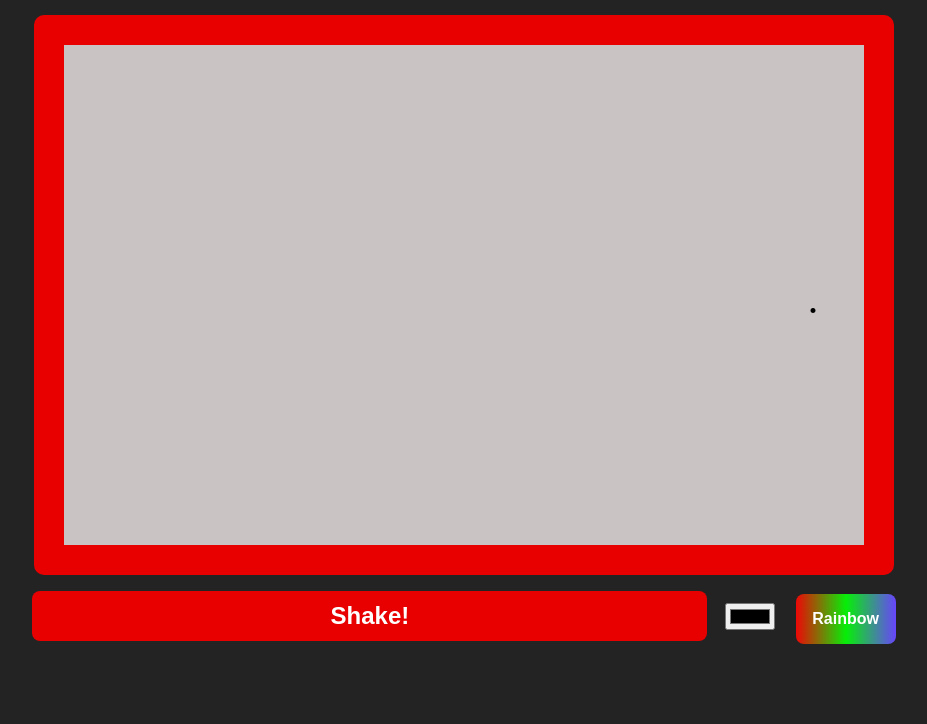
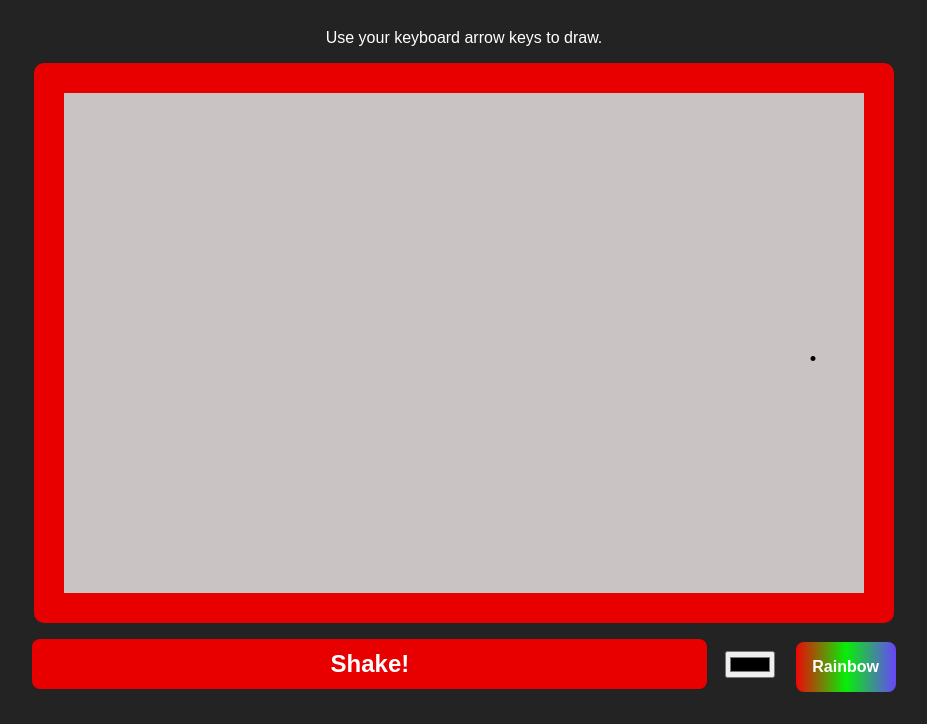
Before and after one commit to RyanAngus/etch-a-sketch, a plain HTML site: page index.html in a window 1280 px wide. Shown: the part 123-847 px from the top of the page, without its empty margins (176-1103 px from the left). Before the commit the page ends 800 px from the top, so only its background shows below. Drawn offline with Linux system fonts and the light colour scheme.

Commit message:
added instructions under title

```diff
--- a/index.html
+++ b/index.html
@@ -10,6 +10,7 @@
 </head>
 <body>
   <h1>Etch-a-Sketch</h1>
+  <p>Use your keyboard arrow keys to draw.</p>
   <div class="canvasWrap">
     <canvas width="1600" height="1000" id="etch-a-sketch"></canvas>
     <div class="buttons">
--- a/style.css
+++ b/style.css
@@ -21,6 +21,10 @@ h1 {
   font-family: 'Pacifico', cursive;
   font-size: 2.75rem;
   color:aliceblue;
+}
+
+p {
+  color: #fff;
 }
 
 .canvasWrap {
```
